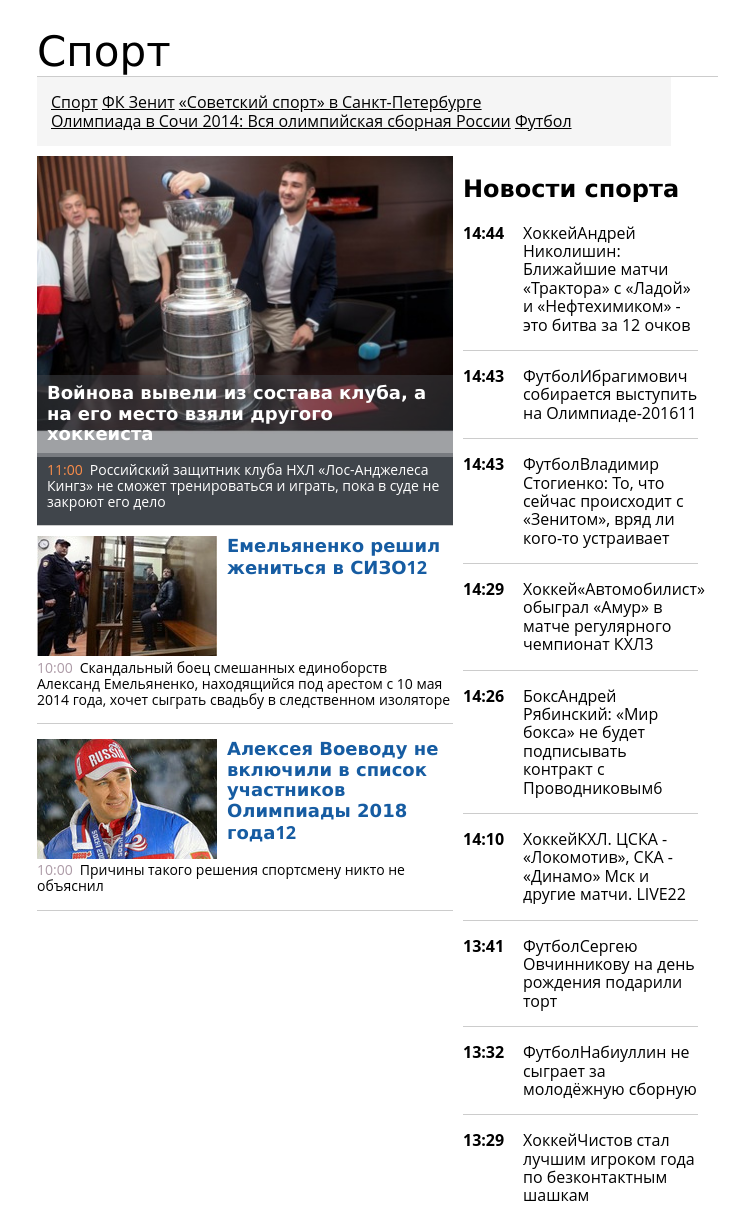
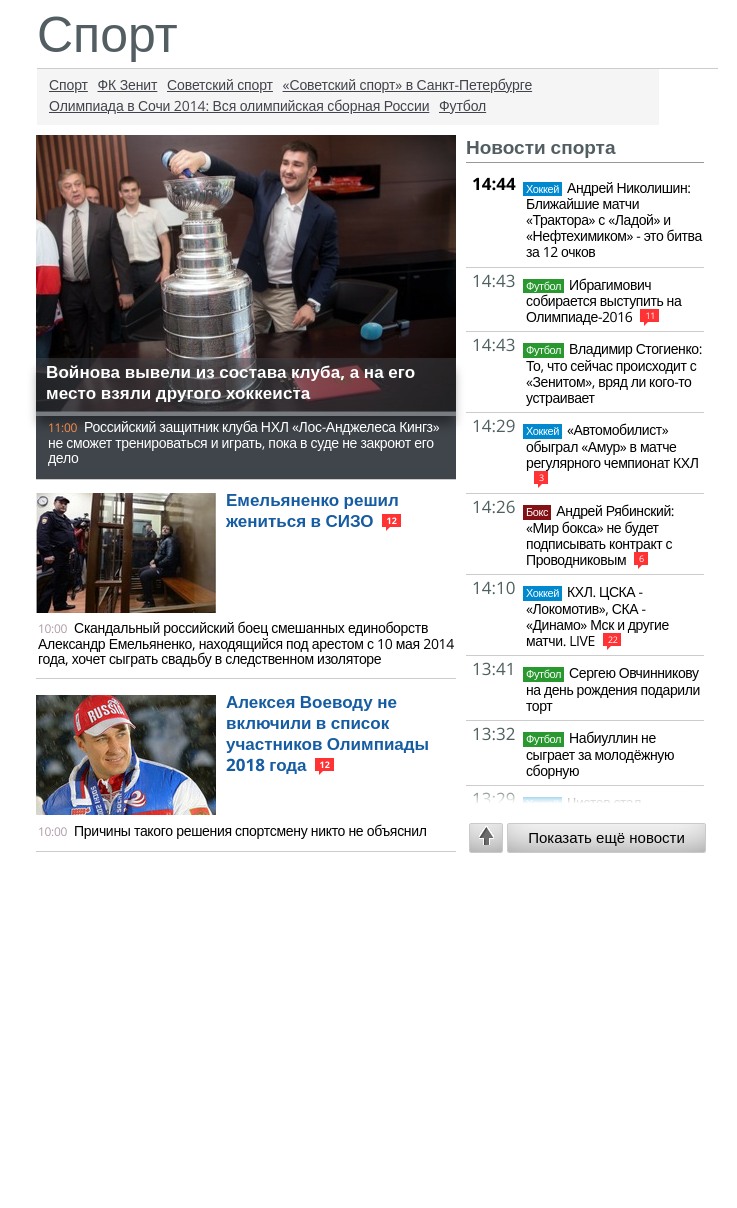
Before and after one commit to Talker68/test-assignment_site-master, a website: page index.html in a window 1280 px wide. Shown: the top 1208 px of the page, without its empty margins (270-1007 px from the left). After the commit the page ends 868 px from the top, so only its background shows below. Drawn offline with nearby package versions, Linux system fonts and the light colour scheme; files that its build step writes are made by us from their sources; a web font is replaced by a local one.

Commit message:
закончил стили для изначального макета

```diff
--- a/index.html
+++ b/index.html
@@ -5,9 +5,7 @@
     <meta name="viewport" content="width=device-width, initial-scale=1.0">
     <title>Тестовое задание для Site-master</title>
     <link rel="stylesheet" href="css/style.min.css">
-    <link href="http://allfont.ru/allfont.css?fonts=lucida-sans-unicode" rel="stylesheet" type="text/css" />
-    <link href="http://allfont.ru/allfont.css?fonts=open-sans" rel="stylesheet" type="text/css" />
-    <link href="https://fonts.googleapis.com/css?family=PT+Serif" rel="stylesheet" />
+    <link href="https://fonts.googleapis.com/css?family=Open+Sans+Condensed:300|Open+Sans:400,700&amp;subset=cyrillic" rel="stylesheet">
   </head>
 <body>
 
@@ -16,6 +14,7 @@
     <ul class="page-header__list">
       <li class="page-header__list-item"><a href="" class="page-header__link">Спорт</a></li>
       <li class="page-header__list-item"><a href="" class="page-header__link">ФК Зенит</a></li>
+      <li class="page-header__list-item"><a href="" class="page-header__link">Советский спорт</a></li>
       <li class="page-header__list-item"><a href="" class="page-header__link">«Советский спорт» в Санкт-Петербурге</a></li>
       <li class="page-header__list-item"><a href="" class="page-header__link">Олимпиада в Сочи 2014: Вся олимпийская сборная России</a></li>
       <li class="page-header__list-item"><a href="" class="page-header__link">Футбол</a></li>
@@ -29,43 +28,61 @@
 
       <div class="sidebar__item">
         <time class="sidebar__time">14:44</time>
-        <p class="sidebar__description"><span class="sidebar__category">Хоккей</span>Андрей Николишин: Ближайшие матчи «Трактора» с «Ладой» и «Нефтехимиком» - это битва за 12 очков</p>
+        <p class="sidebar__description">
+          <span class="sidebar__category  sidebar__category--blue">Хоккей</span>Андрей Николишин: Ближайшие матчи «Трактора» с «Ладой» и «Нефтехимиком» - это битва за 12 очков
+        </p>
       </div>
       <div class="sidebar__item">
         <time class="sidebar__time">14:43</time>
-        <p class="sidebar__description"><span class="sidebar__category">Футбол</span>Ибрагимович собирается выступить на Олимпиаде-2016<span class="comments-counter">11</span></p>
+        <p class="sidebar__description">
+          <span class="sidebar__category  sidebar__category--green">Футбол</span>Ибрагимович собирается выступить на Олимпиаде-2016<span class="comments-counter">11</span>
+        </p>
       </div>
       <div class="sidebar__item">
         <time class="sidebar__time">14:43</time>
-        <p class="sidebar__description"><span class="sidebar__category">Футбол</span>Владимир Стогиенко: То, что сейчас происходит с «Зенитом», вряд ли кого-то устраивает</p>
+        <p class="sidebar__description">
+          <span class="sidebar__category  sidebar__category--green">Футбол</span>Владимир Стогиенко: То, что сейчас происходит с «Зенитом», вряд ли кого-то устраивает
+        </p>
       </div>
       <div class="sidebar__item">
         <time class="sidebar__time">14:29</time>
-        <p class="sidebar__description"><span class="sidebar__category">Хоккей</span>«Автомобилист» обыграл «Амур» в матче регулярного чемпионат КХЛ<span class="comments-counter">3</span></p>
+        <p class="sidebar__description">
+          <span class="sidebar__category  sidebar__category--blue">Хоккей</span>«Автомобилист» обыграл «Амур» в матче регулярного чемпионат КХЛ<span class="comments-counter">3</span>
+        </p>
       </div>
       <div class="sidebar__item">
         <time class="sidebar__time">14:26</time>
-        <p class="sidebar__description"><span class="sidebar__category">Бокс</span>Андрей Рябинский: «Мир бокса» не будет подписывать контракт с Проводниковым<span class="comments-counter">6</span></p>
+        <p class="sidebar__description">
+          <span class="sidebar__category  sidebar__category--red">Бокс</span>Андрей Рябинский: «Мир бокса» не будет подписывать контракт с Проводниковым<span class="comments-counter">6</span>
+        </p>
       </div>
       <div class="sidebar__item">
         <time class="sidebar__time">14:10</time>
-        <p class="sidebar__description"><span class="sidebar__category">Хоккей</span>КХЛ. ЦСКА - «Локомотив», СКА - «Динамо» Мск и другие матчи. LIVE<span class="comments-counter">22</span></p>
+        <p class="sidebar__description">
+          <span class="sidebar__category  sidebar__category--blue">Хоккей</span>КХЛ. ЦСКА - «Локомотив», СКА - «Динамо» Мск и другие матчи. LIVE<span class="comments-counter">22</span>
+        </p>
       </div>
       <div class="sidebar__item">
         <time class="sidebar__time">13:41</time>
-        <p class="sidebar__description"><span class="sidebar__category">Футбол</span>Сергею Овчинникову на день рождения подарили торт</p>
+        <p class="sidebar__description">
+          <span class="sidebar__category  sidebar__category--green">Футбол</span>Сергею Овчинникову на день рождения подарили торт
+        </p>
       </div>
       <div class="sidebar__item">
         <time class="sidebar__time">13:32</time>
-        <p class="sidebar__description"><span class="sidebar__category">Футбол</span>Набиуллин не сыграет за молодёжную сборную</p>
+        <p class="sidebar__description">
+          <span class="sidebar__category  sidebar__category--green">Футбол</span>Набиуллин не сыграет за молодёжную сборную
+        </p>
       </div>
       <div class="sidebar__item">
         <time class="sidebar__time">13:29</time>
-        <p class="sidebar__description"><span class="sidebar__category">Хоккей</span>Чистов стал лучшим игроком года по безконтактным шашкам</p>
+        <p class="sidebar__description">
+          <span class="sidebar__category  sidebar__category--blue">Хоккей</span>Чистов стал результативнейшим игроком года по безконтактным шашкам
+        </p>
       </div>
 
       <nav class="sidebar__navigation">
-        <button class="sidebar__up-button"><img src="img/button-arrow" alt="up"></button>
+        <button class="sidebar__up-button"><img src="img/button.png" alt="up"></button>
         <button class="sidebar__news-button">Показать ещё новости</button>
       </nav>
 
@@ -80,7 +97,7 @@
       <article class="page-content__article">
         <img src="img/emelyanenko.jpg" alt="фото Емельяненко" class="page-content__image"><!--
         --><h2 class="page-content__header  page-content__header--blue">Емельяненко решил жениться в СИЗО<span class="comments-counter">12</span></h2>
-        <p class="page-content__text"><time class="page-content__time">10:00</time>Скандальный боец смешанных единоборств Александ Емельяненко, находящийся под арестом с 10 мая 2014 года, хочет сыграть свадьбу в следственном изоляторе</p>
+        <p class="page-content__text"><time class="page-content__time">10:00</time>Скандальный российский боец смешанных единоборств Александр Емельяненко, находящийся под арестом с 10 мая 2014 года, хочет сыграть свадьбу в следственном изоляторе</p>
       </article>
       <article class="page-content__article">
         <img src="img/voevoda.jpg" alt="фото Воеводы" class="page-content__image"><!--
--- a/sass/blocks/comment-counter.scss
+++ b/sass/blocks/comment-counter.scss
@@ -0,0 +1,29 @@
+.comments-counter {
+  position: relative;
+  bottom: 3px;
+
+  display: inline-block;
+  margin-left: 8px;
+  padding-top: 2px;
+  padding-right: 4px;
+  padding-bottom: 1px;
+  padding-left: 5px;
+
+  font-size: 9px;
+  line-height: 10px;
+  color: white;
+
+  background-color: #ff3234;
+
+  &::before {
+    position: absolute;
+    bottom: -4px;
+    left: 4px;
+
+    border: 2px solid #ff3234;
+    border-bottom-color: transparent;
+    border-right-color: transparent;
+
+    content: "";
+  }
+}
--- a/sass/blocks/page-container.scss
+++ b/sass/blocks/page-container.scss
@@ -1,6 +1,6 @@
 .page-container {
   box-sizing: border-box;
-  width: 696px;
+  width: 700px;
   margin: 0 auto;
-  padding-left: 15px;
+  padding-left: 16px;
 }
--- a/sass/blocks/page-content.scss
+++ b/sass/blocks/page-content.scss
@@ -1,16 +1,16 @@
 .page-content {
   box-sizing: border-box;
-  margin-right: 265px;
+  margin-right: 264px;
 }
 
 .page-content__article {
-  margin-bottom: 15px;
-  padding-bottom: 15px;
+  margin-bottom: 16px;
+  padding-bottom: 12px;
 
   border-bottom: 1px solid $dark-gray;
 
   &--main {
-    margin-bottom: 10px;
+    margin-bottom: 13px;
     padding-bottom: 0;
   }
 }
@@ -19,24 +19,29 @@
   display: inline-block;
   box-sizing: border-box;
   margin: 0;
-  padding: 0 10px;
+  margin-top: -4px;
+  padding-left: 10px;
   width: 236px;
 
-  font-size: 18px;
+  font-size: 17px;
+  line-height: 21px;
   vertical-align: top;
 
   &--main {
     width: 100%;
     margin: 0;
-    padding: 8px 10px;
+    padding: 3px 10px;
+    padding-bottom: 9px;
 
+    font-size: 17px;
+    letter-spacing: 0.1px;
     color: white;
 
     background-color: rgba(64, 69, 75, 0.5);
     border-bottom: 4px solid #787b80;
+    box-shadow: 0 10px 10px -2px rgba(black, 0.4);
   }
   &--blue {
-    font-size: 18px;
     color: #165ca2;
   }
 }
@@ -49,14 +54,15 @@
   &--main {
     width: 100%;
     height: auto;
-    margin-bottom: -62px;
+    margin-bottom: -60px;
   }
 }
 
 .page-content__time {
   display: inline-block;
-  padding-right: 0.5em;
+  padding-right: 7px;
 
+  font-size: 12px;
   color: #ad9ba7;
 
   &--main {
@@ -66,15 +72,21 @@
 
 .page-content__text {
   margin: 0;
+  padding-left: 2px;
+  padding-top: 4px;
 
   font-size: 14px;
+  line-height: 15px;
+  letter-spacing: -0.3px;
 
   &--main {
-    padding-top: 5px;
+    padding-top: 3px;
     padding-right: 10px;
-    padding-bottom: 15px;
-    padding-left: 10px;
+    padding-bottom: 14px;
+    padding-left: 12px;
 
+    line-height: 15px;
+    letter-spacing: -0.3px;
     color: white;
 
     background-color: rgba(64, 69, 75, 1);
--- a/sass/blocks/page-header.scss
+++ b/sass/blocks/page-header.scss
@@ -8,20 +8,25 @@
 
 .page-header__header {
   width: 100%;
+  margin-top: 5px;
   margin-bottom: 0;
+  padding-bottom: 5px;
 
-  font-size: 42px;
+  font-size: 50px;
   font-weight: normal;
+  color: #535e62;
 
   border-bottom: 1px solid $dark-gray;
 }
 
 .page-header__list {
-  width: 620px;
+  width: 610px;
   margin: 0;
-  padding-left: 14px;
-  padding-top: 1em;
-  padding-bottom: 1em;
+  padding-left: 12px;
+  padding-top: 8px;
+  padding-bottom: 6px;
+
+  font-size: 14px;
 
   background-color: $light-gray;
 }
@@ -29,12 +34,17 @@
 .page-header__list-item {
   display: inline-block;
 
+  padding-right: 6px;
+  padding-bottom: 5px;
+
   list-style: none;
 }
 
 .page-header__link {
+    color: #41444b;
+    letter-spacing: -0.1px;
 
     &:link, &:visited {
-      color: black;
+      color: #41444b;
     }
 }
--- a/sass/blocks/sidebar.scss
+++ b/sass/blocks/sidebar.scss
@@ -1,22 +1,116 @@
 .sidebar {
+  position: relative;
+
   float: right;
   box-sizing: border-box;
-  width: 265px;
+  width: 264px;
+  height: 718px;
   padding-left: 10px;
-  padding-right: 20px;
+  padding-right: 16px;
+
+  overflow: hidden;
 
   @include clearfix;
 }
+
 .sidebar__item {
   border-bottom: 1px solid $dark-gray;
+
+  &:first-of-type .sidebar__time {
+    font-weight: bold;
+    color: black;
+  }
 }
+.sidebar__header {
+  margin-top: 2px;
+  margin-bottom: 17px;
+  padding-bottom: 3px;
+
+  font-size: 19px;
+  color: #535e62;
+
+  border-bottom: 1px solid #989898;
+}
+
+.sidebar__category {
+  position: relative;
+  left: -3px;
+
+  display: inline-block;
+  margin-right: 2px;
+  padding: 1px 3px;
+
+  font-size: 11px;
+  color: white;
+  background-color: gray;
+
+  &--blue {
+    background-color: #0089cf;
+  }
+  &--green {
+    background-color: #29982f;
+  }
+  &--red {
+    background-color: #841116;
+  }
+}
+
 .sidebar__description {
+  margin-top: 9px;
   margin-left: 60px;
+  margin-bottom: 6px;
+
+  font-size: 14px;
+  letter-spacing: -0.4px;
 }
+
 .sidebar__time {
+  position: relative;
+  bottom: 6px;
+  left: 6px;
+
   float: left;
 
-  &:first-of-type {
-    font-weight: bold;
-  }
+  font-size: 17px;
+  color: #506060;
 }
+
+.sidebar__navigation {
+  position: absolute;
+  bottom: 0;
+  z-index: 666;
+
+  margin-left: 3px;
+  padding-top: 20px;
+
+  background-color: white;
+  box-shadow: 0 -10px 10px -2px white;
+}
+
+.sidebar__up-button {
+  width: 34px;
+  height: 30px;
+
+  vertical-align: bottom;
+
+  background-color: white;
+  border: 1px solid #cacaca;
+  border-radius: 2px;
+  box-shadow: inset 0px -25px 60px -40px rgba(black, 0.8);
+}
+
+.sidebar__news-button {
+  min-width: 196px;
+  height: 30px;
+  padding-left: 20px;
+  padding-right: 20px;
+
+  font-size: 15px;
+
+  vertical-align: bottom;
+
+  background-color: white;
+  border: 1px solid #cacaca;
+  border-radius: 2px;
+  box-shadow: inset 0px -25px 60px -40px rgba(black, 0.8);
+}
--- a/sass/fonts.scss
+++ b/sass/fonts.scss
@@ -3,5 +3,6 @@
   // font-family: 'PT Serif', serif;
 }
 h1, h2, h3 {
-  font-family: 'Lucida Sans Unicode', arial;
+  // font-family: 'Lucida Sans Unicode', arial;
+  font-family: 'Open Sans', arial;
 }
```
Also changed, not shown: img/button.png (added).
